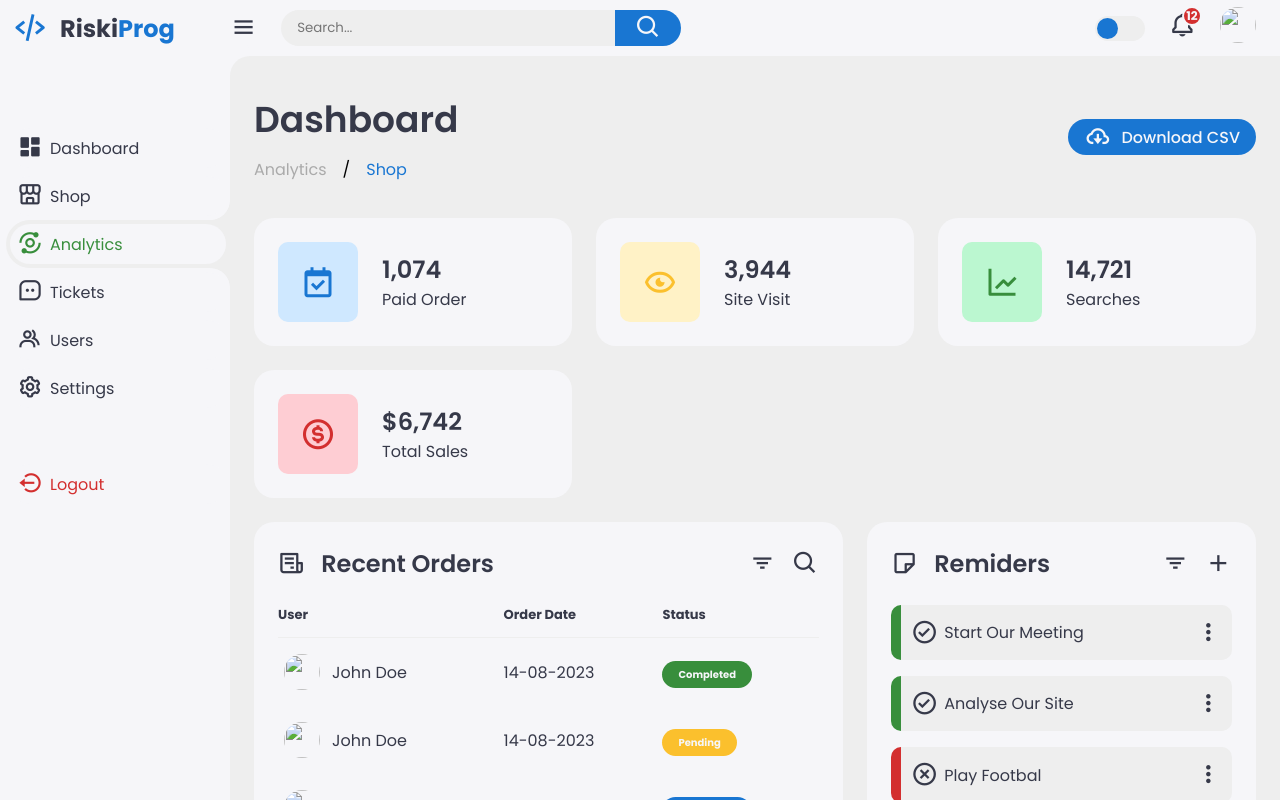
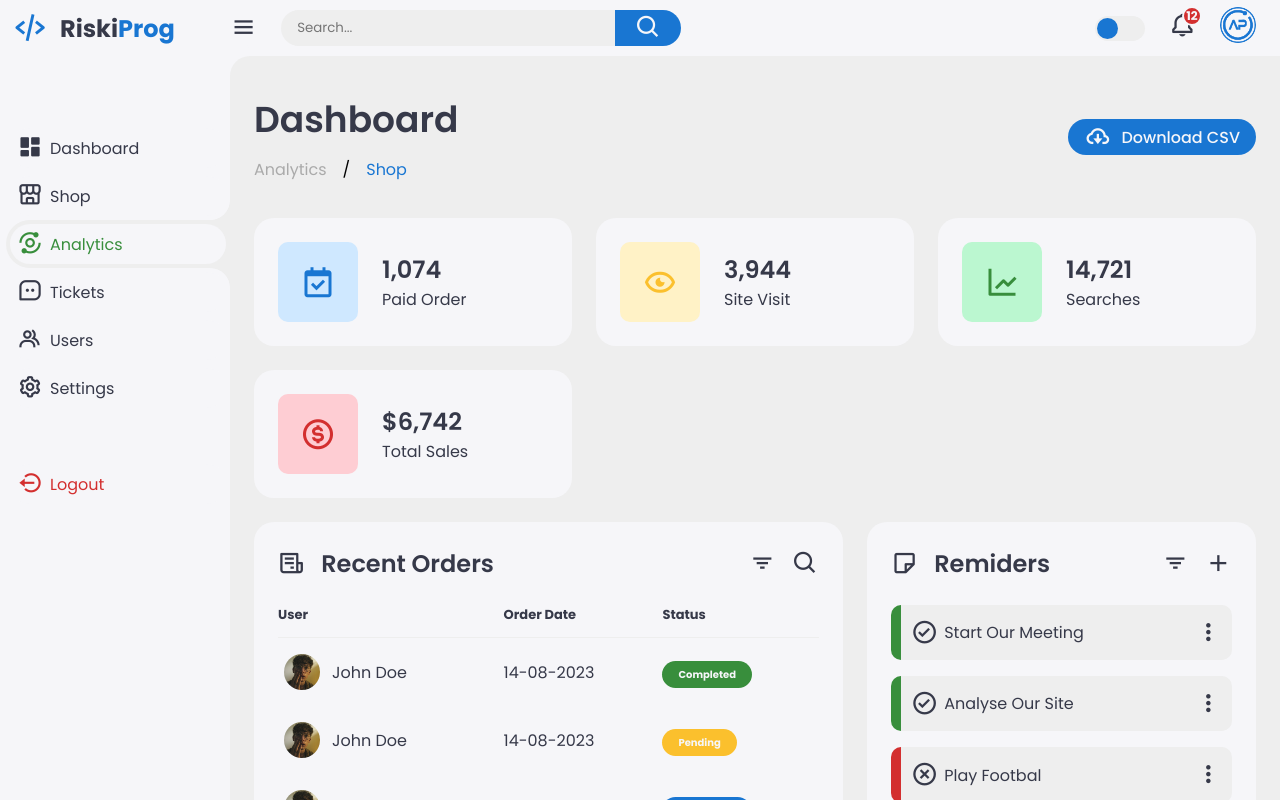
Before and after one commit to riski10alt/Responsive-Dashboard-Design, a plain HTML site: page index.html in a window 1280 px wide. Drawn offline with nearby package versions, Linux system fonts and the light colour scheme.

Commit message:
index.html

```diff
--- a/index.html
+++ b/index.html
@@ -54,7 +54,7 @@
                 <span class="count">12</span>
             </a>
             <a href="#" class="profile">
-                <img src="images/logo (2).png">
+                <img src="logo (2).png">
             </a>
         </nav>
 
@@ -135,7 +135,7 @@
                         <tbody>
                             <tr>
                                 <td>
-                                    <img src="images/profile-1.jpg">
+                                    <img src="profile-1.jpg">
                                     <p>John Doe</p>
                                 </td>
                                 <td>14-08-2023</td>
@@ -143,7 +143,7 @@
                             </tr>
                             <tr>
                                 <td>
-                                    <img src="images/profile-1.jpg">
+                                    <img src="profile-1.jpg">
                                     <p>John Doe</p>
                                 </td>
                                 <td>14-08-2023</td>
@@ -151,7 +151,7 @@
                             </tr>
                             <tr>
                                 <td>
-                                    <img src="images/profile-1.jpg">
+                                    <img src="profile-1.jpg">
                                     <p>John Doe</p>
                                 </td>
                                 <td>14-08-2023</td>
```
